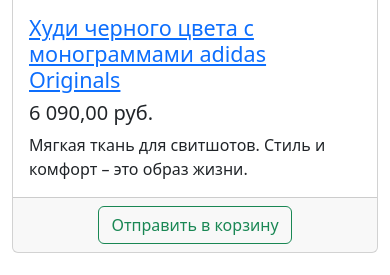
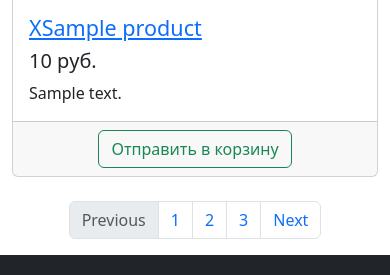
Before and after one commit to RamanSashyn/store, a Django app: template products/templates/products/products.html in a window 390 px wide. Shown: the part 885-1160 px from the top of the page. Run offline with Django 4.2, Linux system fonts and the light colour scheme; the template is opened without the code that fills it: most values are stand-ins (such as "Sample title", 1, 10 or a date in 2020); grey boxes marked "Sample" are stand-in pictures; some libraries are stand-ins or nearby versions.

Commit message:
использование context для формирования карточек товаров в шаблоне через цикл for

```diff
--- a/products/templates/products/products.html
+++ b/products/templates/products/products.html
@@ -8,7 +8,7 @@
     <meta name="description" content="">
     <meta name="author" content="">
 
-    <title>Store - Каталог</title>
+    <title>{{ title }}</title>
 
     <!-- Bootstrap core CSS -->
     <link href="/static/vendor/bootstrap/css/bootstrap.min.css" rel="stylesheet">
@@ -112,126 +112,27 @@
 
             <div class="row">
 
-                <div class="col-lg-4 col-md-6 mb-4">
+                {% for product in products %}
+                    <div class="col-lg-4 col-md-6 mb-4">
                     <div class="card h-100">
                         <a href="#">
                             <img class="card-img-top"
-                                 src="/static/vendor/img/products/Adidas-hoodie.png"
+                                 src="{{ product.image }}"
                                  alt="">
                         </a>
                         <div class="card-body">
                             <h4 class="card-title">
-                                <a href="#">Худи черного цвета с монограммами adidas Originals</a>
+                                <a href="#">Х{{ product.name }}</a>
                             </h4>
-                            <h5>6 090,00 руб.</h5>
-                            <p class="card-text">Мягкая ткань для свитшотов. Стиль и комфорт – это образ жизни.</p>
+                            <h5>{{ product.price }} руб.</h5>
+                            <p class="card-text">{{ product.description }}</p>
                         </div>
                         <div class="card-footer text-center">
                             <button type="button" class="btn btn-outline-success">Отправить в корзину</button>
                         </div>
                     </div>
                 </div>
-
-                <div class="col-lg-4 col-md-6 mb-4">
-                    <div class="card h-100">
-                        <a href="#">
-                            <img class="card-img-top"
-                                 src="/static/vendor/img/products/Blue-jacket-The-North-Face.png" alt="">
-                        </a>
-                        <div class="card-body">
-                            <h4 class="card-title">
-                                <a href="#">Синяя куртка The North Face</a>
-                            </h4>
-                            <h5>23 725,00 руб.</h5>
-                            <p class="card-text">
-                                Гладкая ткань. Водонепроницаемое покрытие. Легкий и теплый пуховый наполнитель.
-                            </p>
-                        </div>
-                        <div class="card-footer text-center">
-                            <button type="button" class="btn btn-outline-success">Отправить в корзину</button>
-                        </div>
-                    </div>
-                </div>
-
-                <div class="col-lg-4 col-md-6 mb-4">
-                    <div class="card h-100">
-                        <a href="#">
-                            <img class="card-img-top"
-                                 src="/static/vendor/img/products/Brown-sports-oversized-top-ASOS-DESIGN.png"
-                                 alt="">
-                        </a>
-                        <div class="card-body">
-                            <h4 class="card-title">
-                                <a href="#">Коричневый спортивный oversized-топ ASOS DESIGN</a>
-                            </h4>
-                            <h5>3 390,00 руб.</h5>
-                            <p class="card-text">Материал с плюшевой текстурой. Удобный и мягкий.</p>
-                        </div>
-                        <div class="card-footer text-center">
-                            <button type="button" class="btn btn-outline-success">Отправить в корзину</button>
-                        </div>
-                    </div>
-                </div>
-
-                <div class="col-lg-4 col-md-6 mb-4">
-                    <div class="card h-100">
-                        <a href="#">
-                            <img class="card-img-top"
-                                 src="/static/vendor/img/products/Black-Nike-Heritage-backpack.png"
-                                 alt="">
-                        </a>
-                        <div class="card-body">
-                            <h4 class="card-title">
-                                <a href="#">Черный рюкзак Nike Heritage</a>
-                            </h4>
-                            <h5>2 340,00 руб.</h5>
-                            <p class="card-text">Плотная ткань. Легкий материал.</p>
-                        </div>
-                        <div class="card-footer text-center">
-                            <button type="button" class="btn btn-outline-success">Отправить в корзину</button>
-                        </div>
-                    </div>
-                </div>
-
-                <div class="col-lg-4 col-md-6 mb-4">
-                    <div class="card h-100">
-                        <a href="#">
-                            <img class="card-img-top"
-                                 src="/static/vendor/img/products/Black-Dr-Martens-shoes.png"
-                                 alt="">
-                        </a>
-                        <div class="card-body">
-                            <h4 class="card-title">
-                                <a href="#">Черные туфли на платформе с 3 парами люверсов Dr Martens 1461 Bex</a>
-                            </h4>
-                            <h5>13 590,00 руб.</h5>
-                            <p class="card-text">Гладкий кожаный верх. Натуральный материал.</p>
-                        </div>
-                        <div class="card-footer text-center">
-                            <button type="button" class="btn btn-outline-success">Отправить в корзину</button>
-                        </div>
-                    </div>
-                </div>
-
-                <div class="col-lg-4 col-md-6 mb-4">
-                    <div class="card h-100">
-                        <a href="#">
-                            <img class="card-img-top"
-                                 src="/static/vendor/img/products/Dark-blue-wide-leg-ASOs-DESIGN-trousers.png"
-                                 alt="">
-                        </a>
-                        <div class="card-body">
-                            <h4 class="card-title">
-                                <a href="#">Темно-синие широкие строгие брюки ASOS DESIGN</a>
-                            </h4>
-                            <h5>2 890,00 руб.</h5>
-                            <p class="card-text">Легкая эластичная ткань сирсакер Фактурная ткань.</p>
-                        </div>
-                        <div class="card-footer text-center">
-                            <button type="button" class="btn btn-outline-success">Отправить в корзину</button>
-                        </div>
-                    </div>
-                </div>
+                {% endfor %}
 
             </div>
 
```
